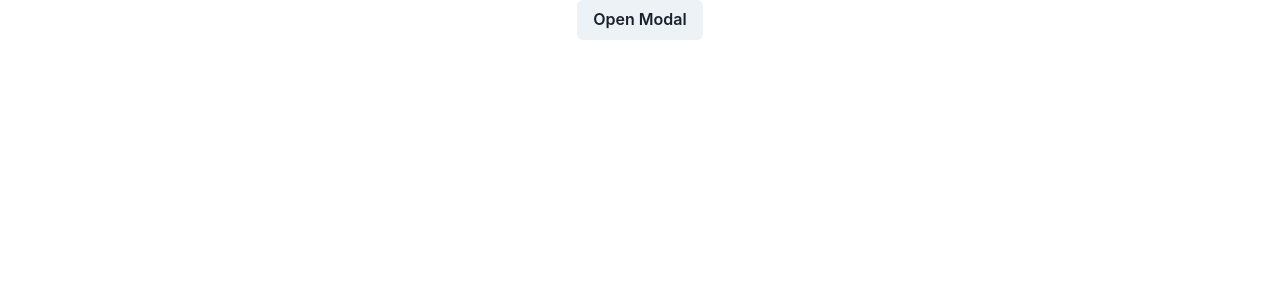
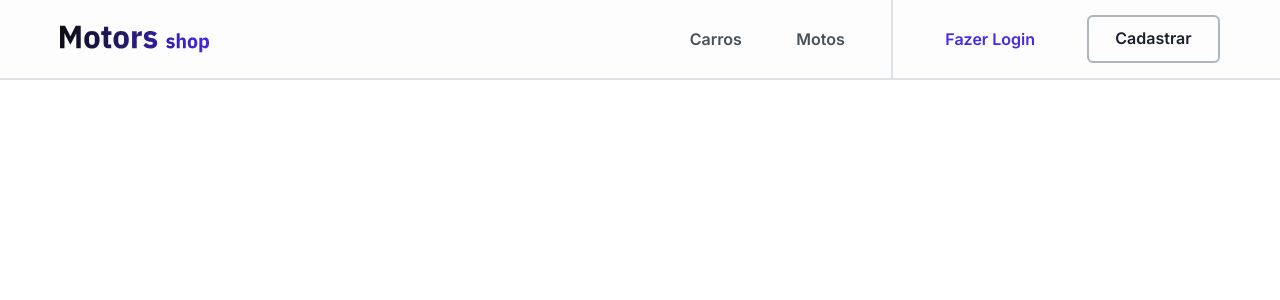
Before and after one commit to wellingtonjosep/desafio-M6, a React (Create React App) app: page / in a window 1280 px wide. Shown: the top 300 px of the page. Built offline with nearby package versions, Linux system fonts and the light colour scheme.

Commit message:
update: merge feat_modal-delete in developer

```diff
--- a/src/App.js
+++ b/src/App.js
@@ -8,7 +8,7 @@ import { Homepage } from "./pages/Homepage/index";
 function App() {
   return (
     <VStack>
-      <ModalDelete />
+      <Header/>
     </VStack>
   );
 }
```
